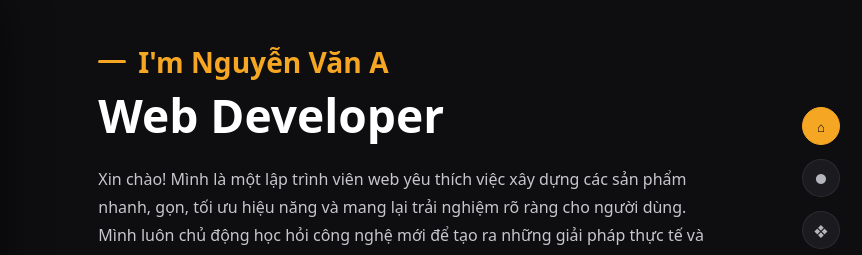
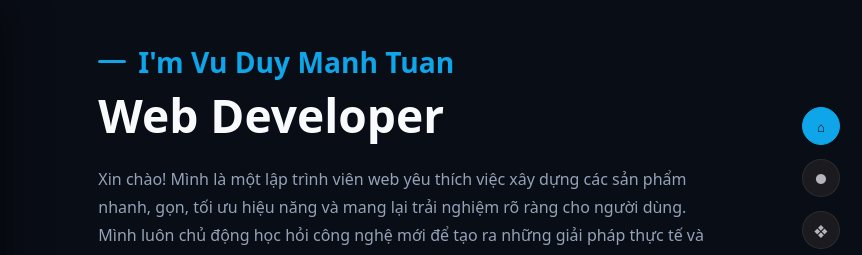
Before and after one commit to Quytchua/VuDuyManhTuan.website, a plain HTML site: page index.html in a window 1280 px wide. Shown: the part 196-451 px from the top of the page, 418-1280 px from the left. Drawn offline with Linux system fonts and the light colour scheme.

Commit message:
Update index.html

```diff
--- a/index.html
+++ b/index.html
@@ -5,13 +5,13 @@
   <meta name="viewport" content="width=device-width, initial-scale=1.0" />
   <title>I'm Vu Duy Manh Tuan — Web Developer</title>
   <style>
-    :root {
-      --bg-dark: #0e0e10;
-      --accent: #f5a623;
-      --text-main: #ffffff;
-      --text-muted: #c7c7cc;
-      --pill-bg: #1a1a1d;
-      --border-subtle: rgba(255, 255, 255, 0.22);
+:root {
+      --bg-dark: #090d16;
+      --accent: #0ea5e9;
+      --text-main: #f8fafc;
+      --text-muted: #94a3b8;
+      --pill-bg: #131b2e;
+      --border-subtle: rgba(14, 165, 233, 0.25);
     }
 
     * {
@@ -245,7 +245,7 @@
     </div>
 
     <div class="right-content">
-      <div class="eyebrow">I'm Nguyễn Văn A</div>
+      <div class="eyebrow">I'm Vu Duy Manh Tuan</div>
       <h1>Web Developer</h1>
       <p class="bio">
         Xin chào! Mình là một lập trình viên web yêu thích việc xây dựng các sản phẩm
```
